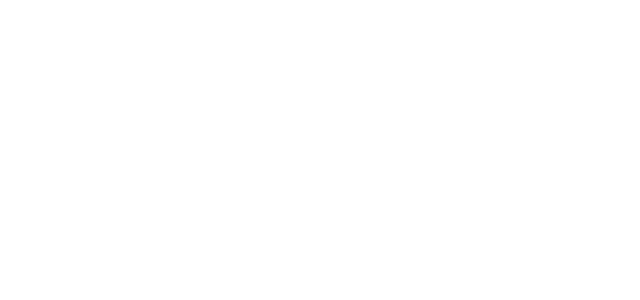
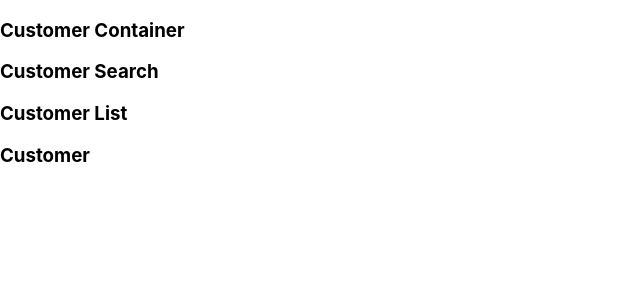
Before and after one commit to Fidelma/Restaurant-Bookings-Group-Project, a React (Create React App) app in the folder frontend_restaurant_bookings/: page /customers in a window 1280 px wide. Shown: the top 300 px of the page, without its empty margins (0-640 px from the left). Built offline with nearby package versions, Linux system fonts and the light colour scheme.

Commit message:
routes bookings and customers components created

```diff
--- a/frontend_restaurant_bookings/src/components/Main.js
+++ b/frontend_restaurant_bookings/src/components/Main.js
@@ -1,6 +1,7 @@
 import React, {Component, Fragment} from "react";
 import {BrowserRouter as Router, Route, Switch} from "react-router-dom";
 import BookingsContainer from "../containers/BookingsContainer.js";
+import CustomerContainer from "../containers/CustomerContainer.js";
 
 
 class Main extends Component {
@@ -9,6 +10,7 @@
       <Router>
        <Fragment>
           <Route path="/bookings" component={BookingsContainer}/>
+          <Route path="/customers" component={CustomerContainer}/>
        </Fragment>
       </Router>
     )
--- a/frontend_restaurant_bookings/src/components/bookings/BookingsDateSearch.js
+++ b/frontend_restaurant_bookings/src/components/bookings/BookingsDateSearch.js
@@ -0,0 +1,7 @@
+import React from 'react';
+
+const BookingsDateSearch = () => (
+    <h3>Bookings date search</h3>
+)
+
+export default BookingsDateSearch;
--- a/frontend_restaurant_bookings/src/components/customers/Customer.js
+++ b/frontend_restaurant_bookings/src/components/customers/Customer.js
@@ -0,0 +1,7 @@
+import React from 'react';
+
+const Customer = () => (
+  <h3>Customer</h3>
+)
+
+export default Customer;
--- a/frontend_restaurant_bookings/src/components/customers/CustomerList.js
+++ b/frontend_restaurant_bookings/src/components/customers/CustomerList.js
@@ -0,0 +1,11 @@
+import React from 'react';
+import Customer from './Customer.js';
+
+const CustomerList = () => (
+    <>
+      <h3>Customer List</h3>
+      <Customer/>
+    </>
+)
+
+export default CustomerList;
--- a/frontend_restaurant_bookings/src/components/customers/CustomerSearch.js
+++ b/frontend_restaurant_bookings/src/components/customers/CustomerSearch.js
@@ -0,0 +1,7 @@
+import React from 'react';
+
+const CustomerSearch = () => (
+  <h3>Customer Search</h3>
+)
+
+export default CustomerSearch;
--- a/frontend_restaurant_bookings/src/containers/BookingsContainer.js
+++ b/frontend_restaurant_bookings/src/containers/BookingsContainer.js
@@ -1,11 +1,14 @@
 import React from "react";
 import BookingsList from "../components/bookings/BookingsList";
+import BookingsDateSearch from "../components/bookings/BookingsDateSearch";
+
 
 const BookingsContainer = () => (
   <>
   <h4>BookingsContainer</h4>
+    <BookingsDateSearch/>
     <BookingsList/>
   </>
 
 )
-export default BookingsContainer
+export default BookingsContainer;
--- a/frontend_restaurant_bookings/src/containers/CustomerContainer.js
+++ b/frontend_restaurant_bookings/src/containers/CustomerContainer.js
@@ -0,0 +1,13 @@
+import React from 'react';
+import CustomerList from '../components/customers/CustomerList.js';
+import CustomerSearch from '../components/customers/CustomerSearch.js';
+
+const CustomerContainer = () => (
+  <>
+    <h3>Customer Container</h3>
+    <CustomerSearch/>
+    <CustomerList/>
+  </>
+)
+
+export default CustomerContainer;
```
